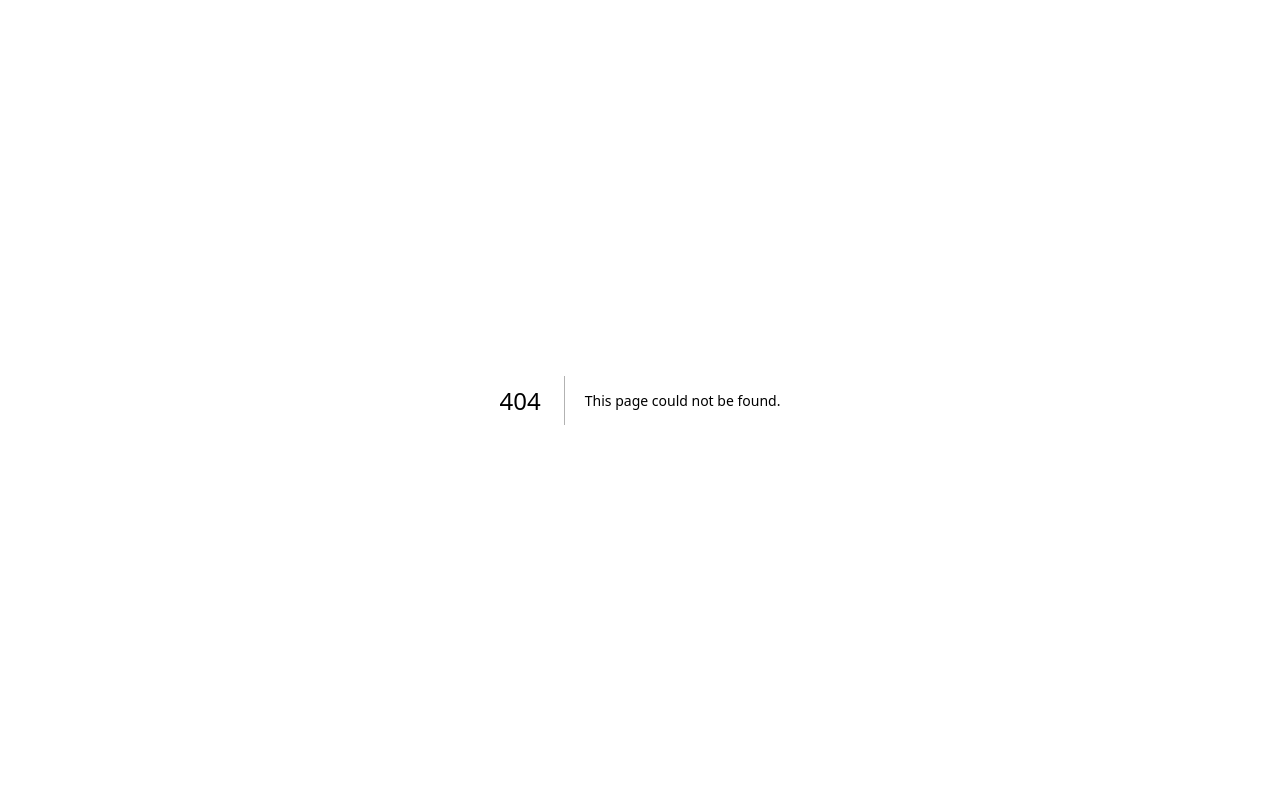
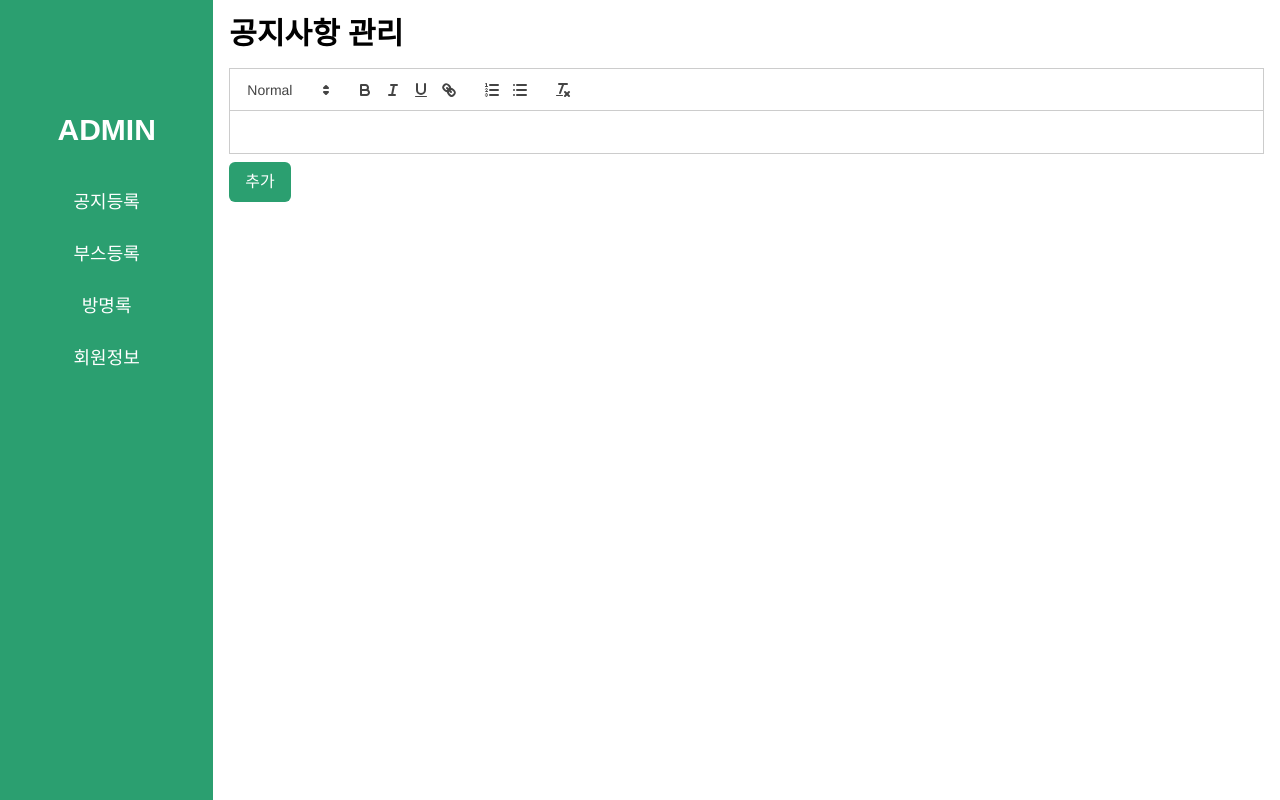
Before and after one commit to Antraxmin/sch-club-fair, a Next.js app: page /admin/dashboard in a window 1280 px wide. Before the commit this address had no page. Built offline with nearby package versions, Linux system fonts and the light colour scheme; a web font is replaced by a local one.

Commit message:
feat: 관리자 대시보드 추가

```diff
--- /dev/null
+++ b/components/admin/AdminDashboard.tsx
@@ -0,0 +1,53 @@
+import React, { useState } from "react";
+import ReactQuill from "react-quill";
+import "react-quill/dist/quill.snow.css";
+
+interface AdminDashboardProps {
+  categories: string[];
+}
+
+const AdminDashboard: React.FC<AdminDashboardProps> = ({ categories }) => {
+  const [content, setContent] = useState<string>("");
+
+  const handleAddNotice = () => {
+    // content 상태를 사용하여 공지사항을 추가하는 로직을 작성하세요.
+  };
+
+  return (
+    <div className="flex">
+      {/* Sidebar */}
+      <div className="w-1/6 bg-[#2B9F70] h-screen text-white p-4 text-center">
+        <h2 className="text-3xl font-bold mt-24 mb-10">ADMIN</h2>
+        <ul className="space-y-6">
+          {categories.map((category, index) => (
+            <li key={index} className="text-lg hover:underline cursor-pointer">
+              {category}
+            </li>
+          ))}
+        </ul>
+      </div>
+      {/* Main content */}
+      <div className="w-5/6 p-4">
+        <h1 className="text-3xl font-bold mb-4">공지사항 관리</h1>
+        {/* 공지사항 추가 */}
+        <div className="mb-6">
+          <ReactQuill
+            theme="snow"
+            value={content}
+            onChange={(value) => setContent(value)}
+          />
+          <button
+            onClick={handleAddNotice}
+            className="bg-[#2B9F70] text-white py-2 px-4 rounded-md mt-2"
+          >
+            추가
+          </button>
+        </div>
+        {/* 공지사항 목록 */}
+        {/* 필요한 공지사항 목록 UI를 추가하세요. */}
+      </div>
+    </div>
+  );
+};
+
+export default AdminDashboard;
--- /dev/null
+++ b/pages/admin/dashboard.tsx
@@ -0,0 +1,11 @@
+import AdminDashboard from "@/components/admin/AdminDashboard";
+
+export default function AdminDashboardPage() {
+  return (
+    <>
+      <AdminDashboard
+        categories={["공지등록", "부스등록", "방명록", "회원정보"]}
+      />
+    </>
+  );
+}
```
